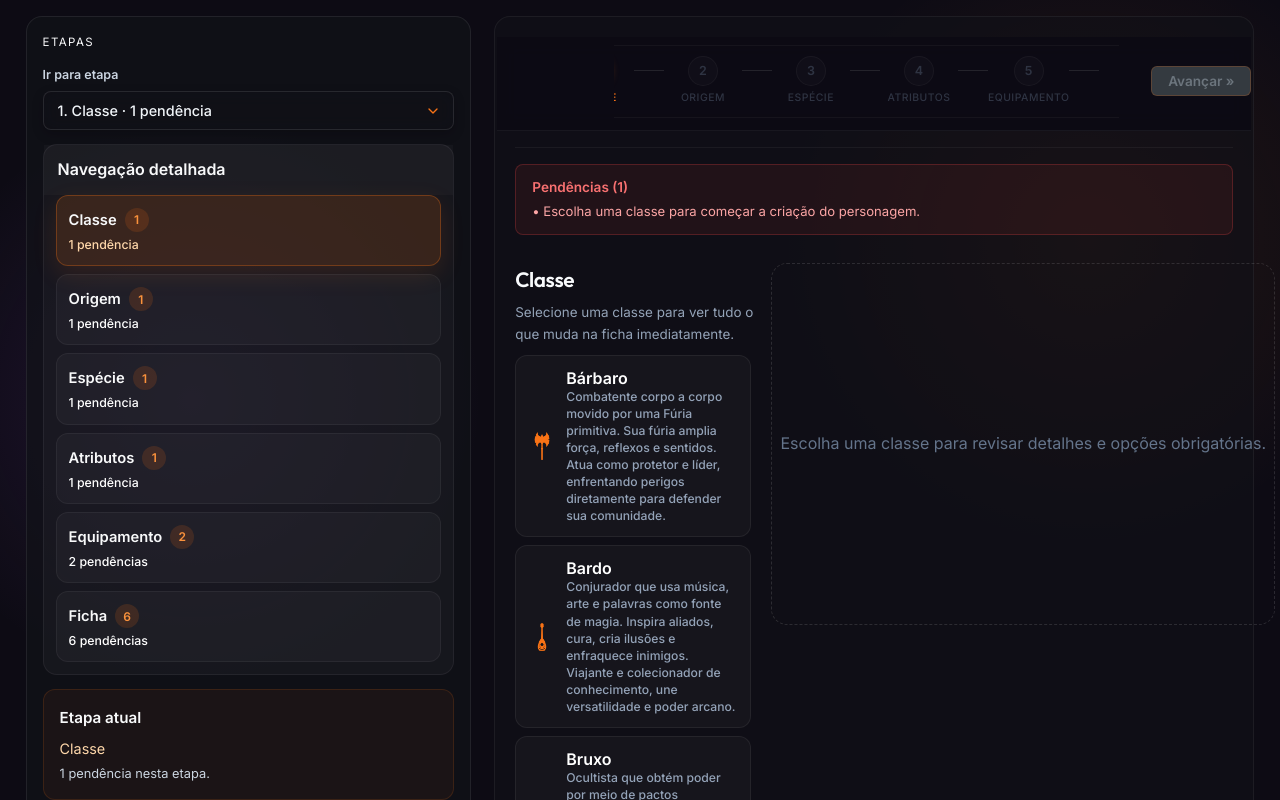
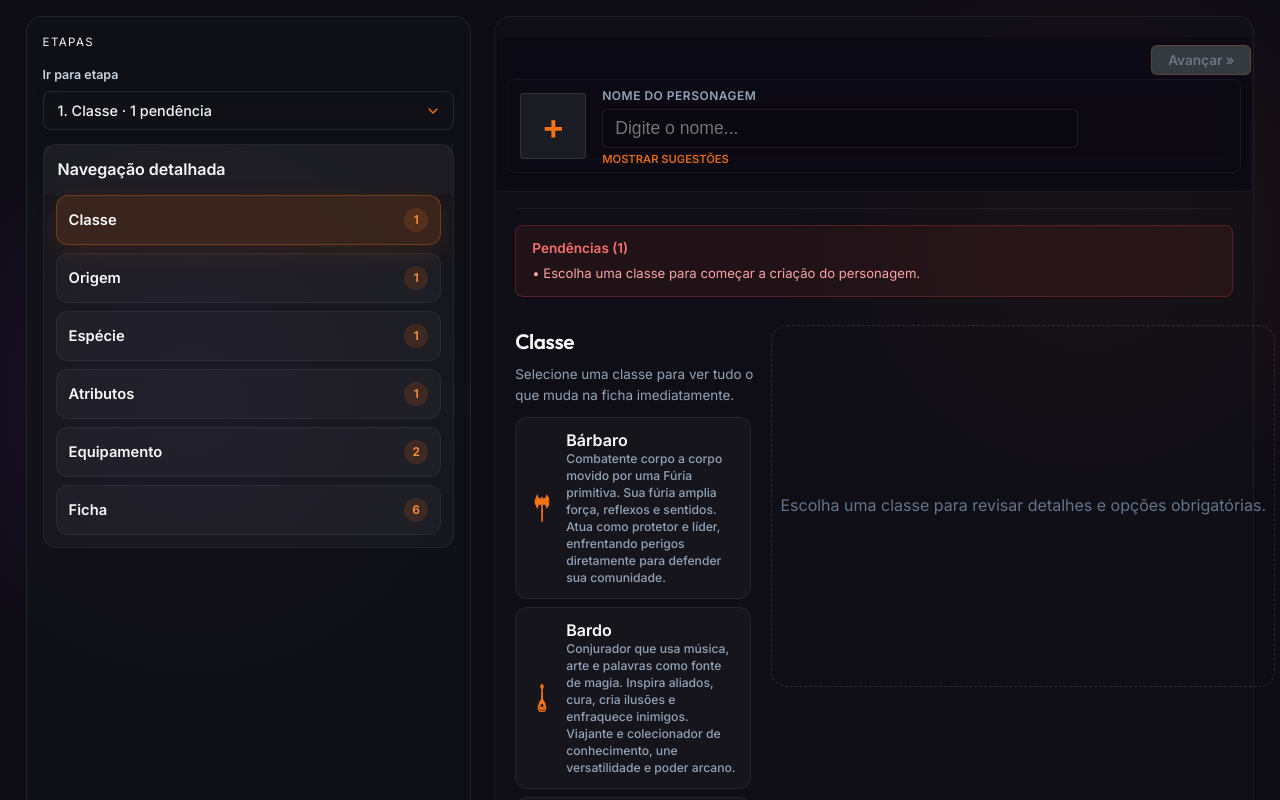
Before and after one commit to cauefeliciano14/app, a React (Vite) app: page / in a window 1280 px wide. Shown: the top 800 px of the page. Built offline with nearby package versions, Linux system fonts and the light colour scheme.

Commit message:
Simplify step navigation

```diff
--- a/src/components/ProgressBar.module.css
+++ /dev/null
@@ -1,111 +0,0 @@
-.container {
-  display: flex;
-  justify-content: center;
-  align-items: center;
-  padding: 10px 0;
-  border-bottom: 1px solid var(--border-faint);
-  border-top: 1px solid var(--border-faint);
-  overflow-x: auto;
-}
-
-.track {
-  display: flex;
-  align-items: flex-start;
-  gap: 0;
-}
-
-/* ── Step item ── */
-.stepItem {
-  display: flex;
-  flex-direction: column;
-  align-items: center;
-  gap: var(--space-xs);
-  user-select: none;
-  min-width: 78px;
-  transition: opacity 0.2s;
-  opacity: 0.4;
-}
-
-.stepItemClickable {
-  cursor: pointer;
-}
-
-.stepItemVisible {
-  opacity: 1;
-}
-
-/* ── Badge circle ── */
-.badge {
-  width: 28px;
-  height: 28px;
-  border-radius: 50%;
-  display: flex;
-  align-items: center;
-  justify-content: center;
-  font-size: 0.78rem;
-  font-weight: 700;
-  transition: all var(--transition-base);
-  flex-shrink: 0;
-  background: var(--surface-ghost);
-  color: var(--text-faint);
-  border: 1px solid var(--border-input);
-  box-shadow: none;
-}
-
-.badgeActive {
-  background: linear-gradient(135deg, var(--color-accent), var(--color-accent-hover));
-  color: #fff;
-  border: 1px solid var(--color-accent);
-  box-shadow: var(--shadow-glow-accent);
-}
-
-.badgeComplete {
-  background: var(--color-accent-subtle);
-  color: var(--color-accent);
-  border: 1px solid var(--color-accent-border);
-  font-size: 0.75rem;
-}
-
-/* ── Label ── */
-.label {
-  font-size: 0.65rem;
-  color: var(--text-faint);
-  font-weight: 500;
-  text-transform: uppercase;
-  letter-spacing: 0.5px;
-}
-
-.labelActive {
-  color: var(--color-accent);
-  font-weight: 700;
-}
-
-.labelComplete {
-  color: var(--text-secondary);
-}
-
-/* ── Selection name ── */
-.selectionName {
-  font-size: 0.6rem;
-  color: var(--color-accent);
-  font-weight: 600;
-  max-width: 78px;
-  text-align: center;
-  overflow: hidden;
-  text-overflow: ellipsis;
-  white-space: nowrap;
-  margin-top: -2px;
-}
-
-/* ── Line connector ── */
-.connector {
-  width: 30px;
-  height: 1px;
-  background: var(--border-input);
-  margin-top: 14px;
-  z-index: 0;
-}
-
-.connectorComplete {
-  background: var(--color-accent-glow);
-}
--- a/src/components/ProgressBar.tsx
+++ /dev/null
@@ -1,77 +0,0 @@
-import React from 'react';
-import styles from './ProgressBar.module.css';
-
-export interface ProgressBarProps {
-  activeStep?: number;
-  onStepClick?: (stepIndex: number) => void;
-  selections?: Record<number, string>;
-}
-
-export const ProgressBar = ({ activeStep = 1, onStepClick, selections }: ProgressBarProps) => {
-  const steps = [
-    { num: 1, label: 'Classe' },
-    { num: 2, label: 'Origem' },
-    { num: 3, label: 'Espécie' },
-    { num: 4, label: 'Atributos' },
-    { num: 5, label: 'Equipamento' },
-    { num: 6, label: 'Ficha' }
-  ];
-
-  return (
-    <div className={styles.container} role="navigation" aria-label="Etapas de criação">
-      <div className={styles.track}>
-        {steps.map((s, i) => {
-          const isActive   = s.num === activeStep;
-          const isComplete = s.num < activeStep;
-          const isClickable = (isComplete || s.num <= activeStep) && !!onStepClick;
-          const selectionName = selections?.[s.num];
-
-          return (
-            <React.Fragment key={s.num}>
-              {/* Step item */}
-              <div
-                onClick={() => isClickable && onStepClick!(s.num - 1)}
-                className={[
-                  styles.stepItem,
-                  isClickable ? styles.stepItemClickable : '',
-                  (isActive || isComplete) ? styles.stepItemVisible : '',
-                ].join(' ')}
-                {...(isActive ? { 'aria-current': 'step' as const } : {})}
-              >
-                {/* Badge circle */}
-                <div className={[
-                  styles.badge,
-                  isActive ? styles.badgeActive : '',
-                  isComplete ? styles.badgeComplete : '',
-                ].join(' ')}>
-                  {isComplete ? '\u2713' : s.num}
-                </div>
-                {/* Label */}
-                <span className={[
-                  styles.label,
-                  isActive ? styles.labelActive : '',
-                  isComplete ? styles.labelComplete : '',
-                ].join(' ')}>
-                  {s.label}
-                </span>
-                {/* Selection name (below label for completed steps) */}
-                {isComplete && selectionName && (
-                  <span className={styles.selectionName}>
-                    {selectionName}
-                  </span>
-                )}
-              </div>
-              {/* Line connector */}
-              {i < steps.length - 1 && (
-                <div className={[
-                  styles.connector,
-                  s.num < activeStep ? styles.connectorComplete : '',
-                ].join(' ')} />
-              )}
-            </React.Fragment>
-          );
-        })}
-      </div>
-    </div>
-  );
-};
--- a/src/components/StepHeader.module.css
+++ b/src/components/StepHeader.module.css
@@ -41,14 +41,7 @@
 }
 
 .spacer {
-  width: 85px;
-}
-
-/* ── Progress bar wrapper ── */
-.progressWrapper {
   flex: 1;
-  overflow: hidden;
-  margin: 0 20px;
 }
 
 /* ── Advance button area ── */
--- a/src/components/StepHeader.tsx
+++ b/src/components/StepHeader.tsx
@@ -1,5 +1,4 @@
 import React, { useState } from 'react';
-import { ProgressBar } from './ProgressBar';
 import { FANTASY_NAMES } from '../data/fantasyNames';
 import styles from './StepHeader.module.css';
 
@@ -7,29 +6,22 @@ export interface StepHeaderProps {
   onPrev?: () => void;
   onNext: () => void;
   canAdvance: boolean;
-  activeStep: number;
-  onStepClick: (step: number) => void;
   characterName: string;
   setCharacterName: (name: string) => void;
   portrait: string | null;
   onPortraitClick: () => void;
-  selections?: Record<number, string>;
 }
 
 export const StepHeader = ({
   onPrev,
   onNext,
   canAdvance,
-  activeStep,
-  onStepClick,
   characterName,
   setCharacterName,
   portrait,
   onPortraitClick,
-  selections
 }: StepHeaderProps) => {
   const [suggestions, setSuggestions] = useState<string[]>([]);
-  const showName = (activeStep === 1 ? onPrev !== undefined : activeStep >= 2 && activeStep <= 5);
 
   const generateNames = () => {
     const shuffled = [...FANTASY_NAMES].sort(() => 0.5 - Math.random());
@@ -48,10 +40,6 @@ export const StepHeader = ({
           </button>
         ) : <div className={styles.spacer} />}
 
-        <div className={styles.progressWrapper}>
-          <ProgressBar activeStep={activeStep} onStepClick={onStepClick} selections={selections} />
-        </div>
-
         <div className={styles.advanceArea}>
           <button
             onClick={onNext}
@@ -63,7 +51,6 @@ export const StepHeader = ({
         </div>
       </div>
 
-      {showName && (
       <div className="header-name-container">
         <div
           className={`profile-placeholder ${portrait ? 'has-image' : ''}`}
@@ -105,7 +92,6 @@ export const StepHeader = ({
           </div>
         </div>
       </div>
-      )}
     </div>
   );
 };
--- a/src/components/steps/StepLayout.tsx
+++ b/src/components/steps/StepLayout.tsx
@@ -11,12 +11,12 @@ export interface StepLayoutProps {
   onNext: () => void;
   canAdvance: boolean;
   activeStep: number;
-  onStepClick: (step: number) => void;
+  onStepClick?: (step: number) => void;
   characterName: string;
   setCharacterName: (name: string) => void;
   portrait: string | null;
   onPortraitClick: () => void;
-  selections: Record<number, string>;
+  selections?: Record<number, string>;
   errors?: string[];
   hrMarginBottom?: string;
   children: React.ReactNode;
@@ -36,12 +36,10 @@ export const StepLayout: React.FC<StepLayoutProps> = ({
   onNext,
   canAdvance,
   activeStep,
-  onStepClick,
   characterName,
   setCharacterName,
   portrait,
   onPortraitClick,
-  selections,
   errors,
   hrMarginBottom = '16px',
   children,
@@ -59,13 +57,10 @@ export const StepLayout: React.FC<StepLayoutProps> = ({
               onPrev={onPrev}
               onNext={onNext}
               canAdvance={canAdvance}
-              activeStep={activeStep}
-              onStepClick={onStepClick}
               characterName={characterName}
               setCharacterName={setCharacterName}
               portrait={portrait}
               onPortraitClick={onPortraitClick}
-              selections={selections}
             />
             <hr className={styles.separator} style={{ marginBottom: hrMarginBottom }} />
             {errors && errors.length > 0 && <ValidationBanner errors={errors} />}
--- a/src/features/creator/navigation/StepSidebar.module.css
+++ b/src/features/creator/navigation/StepSidebar.module.css
@@ -43,9 +43,6 @@
   border-radius: var(--radius-lg);
   padding: 12px;
   text-align: left;
-  display: flex;
-  flex-direction: column;
-  gap: var(--space-xs);
 }
 
 .navButtonActive {
@@ -88,29 +85,3 @@
   background: rgba(148, 163, 184, 0.12);
   color: var(--text-muted);
 }
-
-.navMeta {
-  color: var(--text-muted);
-  font-size: 0.77rem;
-  line-height: 1.4;
-}
-
-.navMetaActive {
-  color: #fed7aa;
-}
-
-.currentTitle {
-  margin-bottom: 6px;
-}
-
-.currentLabel {
-  color: #fed7aa;
-  font-size: 0.9rem;
-  margin-bottom: var(--space-xs);
-}
-
-.currentMeta {
-  color: var(--text-body);
-  font-size: 0.8rem;
-  line-height: 1.5;
-}
--- a/src/features/creator/navigation/StepSidebar.tsx
+++ b/src/features/creator/navigation/StepSidebar.tsx
@@ -14,7 +14,7 @@ const ITEMS = [
 
 export function StepSidebar() {
   const { currentStep, setCurrentStep } = useWizard();
-  const { validationResult, stepSelections } = useCharacter();
+  const { validationResult } = useCharacter();
 
   const pendingMap = {
     class: validationResult.byStep.class.length,
@@ -24,8 +24,6 @@ export function StepSidebar() {
     equipment: validationResult.byStep.equipment.length,
     sheet: validationResult.errors.length,
   };
-
-  const currentItem = ITEMS[currentStep];
 
   return (
     <div className={styles.root}>
@@ -58,8 +56,7 @@ export function StepSidebar() {
           {ITEMS.map((item) => {
             const active = currentStep === item.index;
             const pending = pendingMap[item.key];
-            const selectedLabel = stepSelections[item.index + 1];
-            const complete = item.key === 'sheet' ? validationResult.isValid : Boolean(selectedLabel) && pending === 0;
+            const complete = item.key === 'sheet' ? validationResult.isValid : pending === 0 && item.index < currentStep;
             const badgeClass = complete
               ? styles.badgeComplete
               : pending > 0
@@ -78,24 +75,11 @@ export function StepSidebar() {
                     {complete ? '✓' : pending > 0 ? pending : item.index + 1}
                   </span>
                 </div>
-                <span className={`${styles.navMeta} ${active ? styles.navMetaActive : ''}`.trim()}>
-                  {pending > 0
-                    ? `${pending} pendência${pending > 1 ? 's' : ''}`
-                    : selectedLabel ?? (item.key === 'sheet' ? 'Revisão final' : 'Pronto para revisar')}
-                </span>
               </button>
             );
           })}
         </div>
       </details>
-
-      <div className={patterns.panelCardAccent}>
-        <div className={`${patterns.panelTitle} ${styles.currentTitle}`.trim()}>Etapa atual</div>
-        <div className={styles.currentLabel}>{currentItem?.label ?? '—'}</div>
-        <div className={styles.currentMeta}>
-          {currentItem ? `${pendingMap[currentItem.key]} pendência${pendingMap[currentItem.key] !== 1 ? 's' : ''} nesta etapa.` : 'Selecione uma etapa para continuar.'}
-        </div>
-      </div>
     </div>
   );
 }
```
Lines whose indentation alone changed are shown as unchanged.
